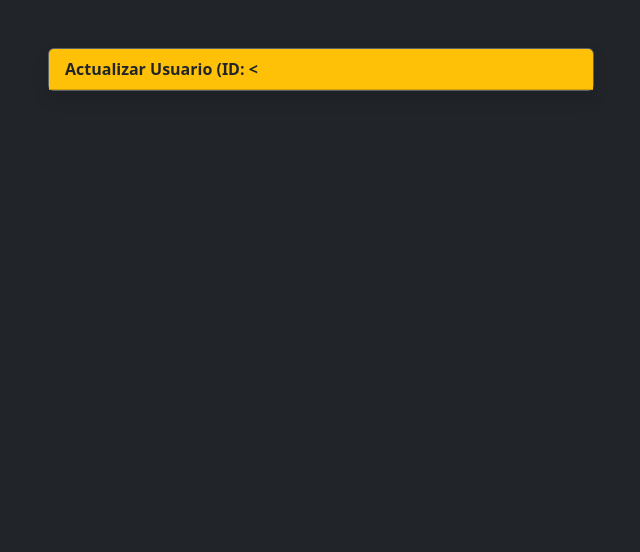
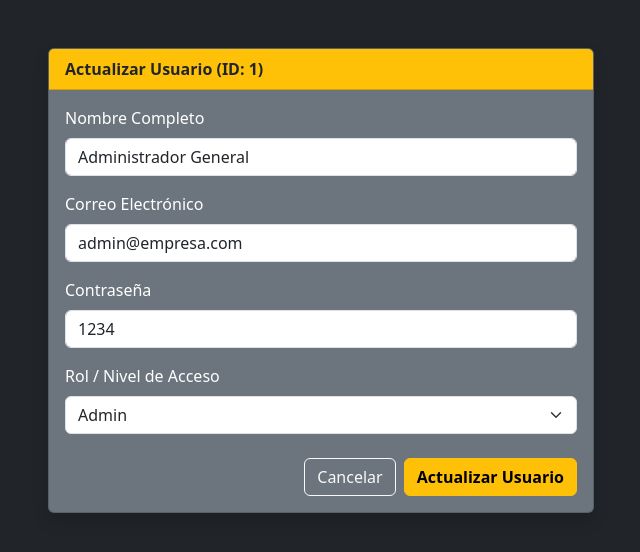
Before and after one commit to santiago-cod-pr/Sistema_adm_trabajadores, a PHP site: page /view/FormularioUsuarioActualizar.php?id=1 in a window 1280 px wide. Shown: the top 552 px of the page, without its empty margins (319-959 px from the left). Run offline with PHP 8.4, Linux system fonts and the light colour scheme; a user stored in the database is signed in; data comes from the database, SQL or seed files in the repository.

Commit message:
forms. usuario actualizar

```diff
--- a/view/FormularioUsuarioActualizar.php
+++ b/view/FormularioUsuarioActualizar.php
@@ -31,4 +31,47 @@ if (isset($_GET['id'])) {
             <div class="col-md-6">
                 <div class="card bg-secondary text-white shadow">
                     <div class="card-header bg-warning text-dark fw-bold">
-                        Actualizar Usuario (ID: <
+                        Actualizar Usuario (ID: <?= $row['id_user'] ?>)
+                    </div>
+                    <div class="card-body">
+                        <form method="POST" action="../model/ModeloUsuarioActualizar.php">
+                            <input type="hidden" name="id_user" value="<?= $row['id_user'] ?>">
+
+                            <div class="mb-3">
+                                <label class="form-label">Nombre Completo</label>
+                                <input type="text" name="nombre" class="form-control" value="<?= $row['nombre'] ?>" required>
+                            </div>
+
+                            <div class="mb-3">
+                                <label class="form-label">Correo Electrónico</label>
+                                <input type="email" name="email" class="form-control" value="<?= $row['email'] ?>" required>
+                            </div>
+
+                            <div class="mb-3">
+                                <label class="form-label">Contraseña</label>
+                                <input type="text" name="pw" class="form-control" value="<?= $row['password'] ?>" required>
+                            </div>
+
+                            <div class="mb-3">
+                                <label class="form-label">Rol / Nivel de Acceso</label>
+                                <select name="rol" class="form-select" required>
+                                    <option value="Admin" <?= ($row['rol'] == 'Admin') ? 'selected' : '' ?>>Admin</option>
+                                    <option value="Supervisor" <?= ($row['rol'] == 'Supervisor') ? 'selected' : '' ?>>Supervisor</option>
+                                    <option value="Trabajador" <?= ($row['rol'] == 'Trabajador') ? 'selected' : '' ?>>Trabajador</option>
+                                </select>
+                            </div>
+
+                            <div class="d-flex justify-content-end gap-2 mt-4">
+                                <a href="usuarios.php" class="btn btn-outline-light">Cancelar</a>
+                                <button type="submit" class="btn btn-warning fw-bold">Actualizar Usuario</button>
+                            </div>
+                        </form>
+                    </div>
+                </div>
+            </div>
+        </div>
+    </div>
+
+    <script src="https://cdn.jsdelivr.net/npm/bootstrap@5.3.3/dist/js/bootstrap.bundle.min.js"></script>
+</body>
+</html>
```
